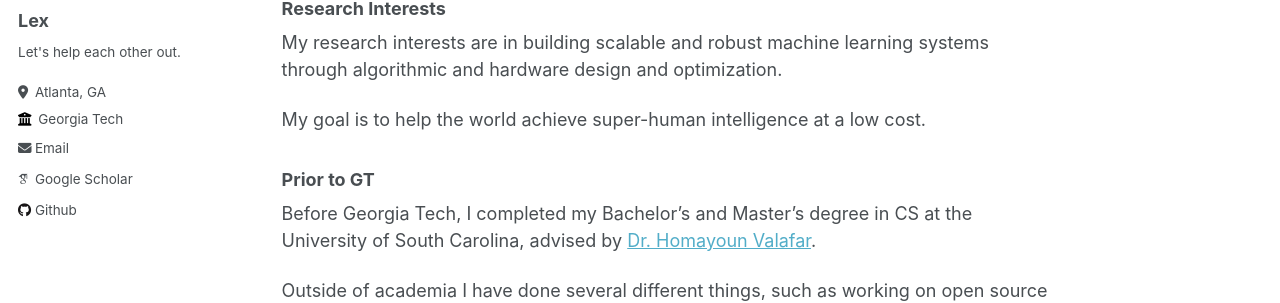
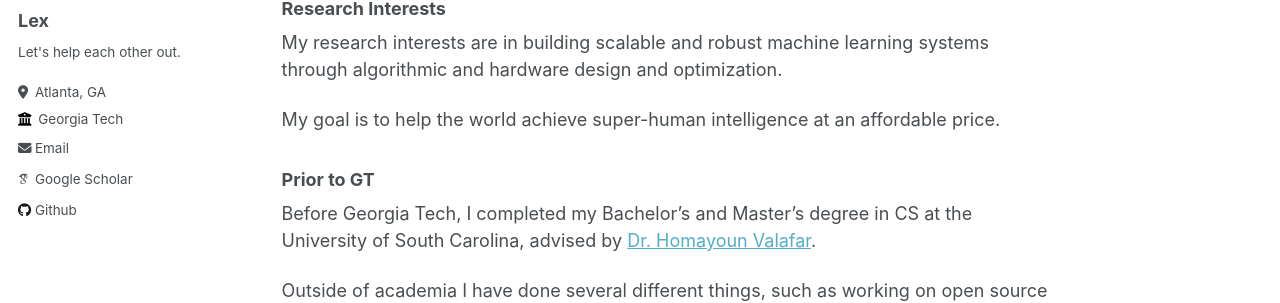
Before and after one commit to lxaw/lxaw.github.io, a Jekyll site: the page built from _pages/about.md, in a window 1280 px wide and 1078 px high. Shown: the part 220-523 px from the top of the window. Built offline with Jekyll 4.4.1, drawn with Linux system fonts in a browser that asks for light colours; some web fonts are replaced.

Commit message:
slight update

```diff
--- a/_pages/about.md
+++ b/_pages/about.md
@@ -12,7 +12,7 @@ I am a 1st-year PhD candidate at Georgia Tech, who is fortunate enough to work w
 ### Research Interests
 My research interests are in building scalable and robust machine learning systems through algorithmic and hardware design and optimization.
 
-My goal is to help the world achieve super-human intelligence at a low cost.
+My goal is to help the world achieve super-human intelligence at an affordable price.
 
 ### Prior to GT
 Before Georgia Tech, I completed my Bachelor's and Master's degree in CS at the University of South Carolina, advised by [Dr. Homayoun Valafar](https://sc.edu/study/colleges_schools/engineering_and_computing/faculty-staff/homayounvalafar.php).
```
